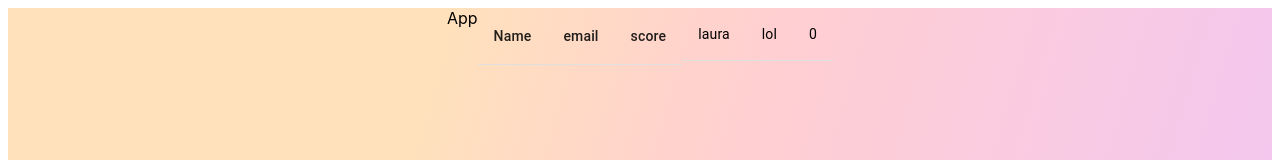
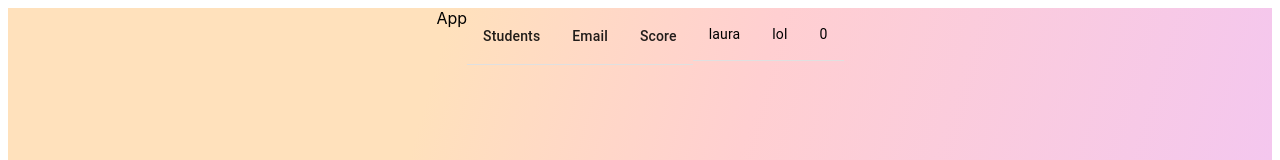
Before and after one commit to vincentli77/Projet-SGBDR, a React (Vite) app in the folder frontend/: page / in a window 1280 px wide. Shown: the top 160 px of the page. Built offline with nearby package versions, Linux system fonts and the light colour scheme.

Commit message:
[Del]: props from Header component

```diff
--- a/frontend/src/Components/Header.component.tsx
+++ b/frontend/src/Components/Header.component.tsx
@@ -1,18 +1,12 @@
 import { TableCell, TableHead } from "@mui/material";
 import React from "react";
 
-interface Props {
-	studentName: string;
-	email: string;
-	score: string;
-}
-
-export const Header = (props: Props): JSX.Element => {
+export const Header = (): JSX.Element => {
 	return (
 		<TableHead>
-			<TableCell>{props.studentName}</TableCell>
-			<TableCell align="right">{props.email}</TableCell>
-			<TableCell align="right">{props.score}</TableCell>
+			<TableCell>Students</TableCell>
+			<TableCell align="right">Email</TableCell>
+			<TableCell align="right">Score</TableCell>
 		</TableHead>
 	);
 };
```
